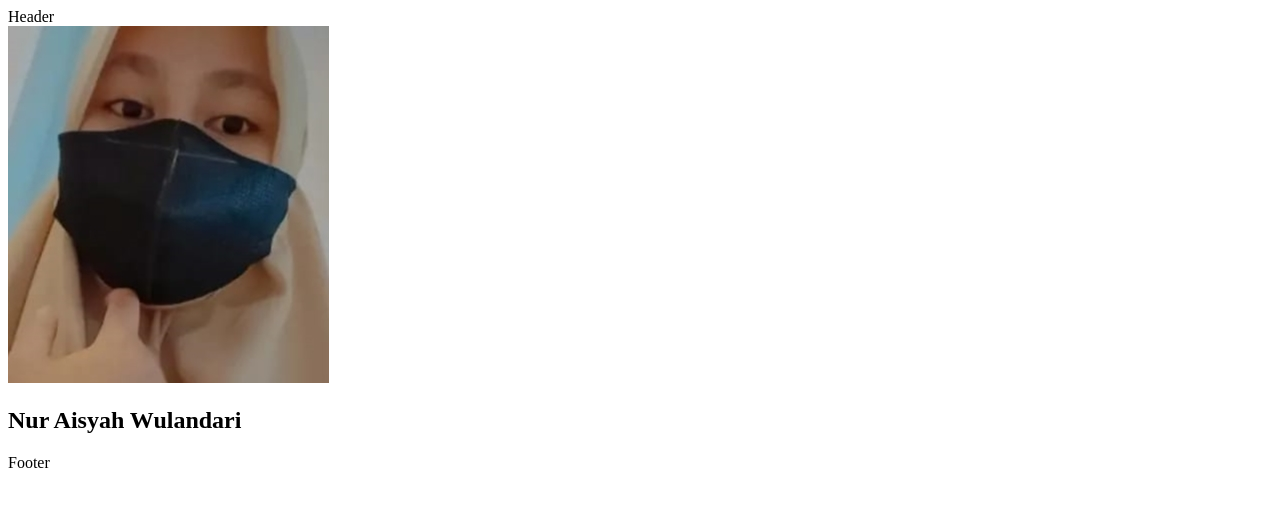
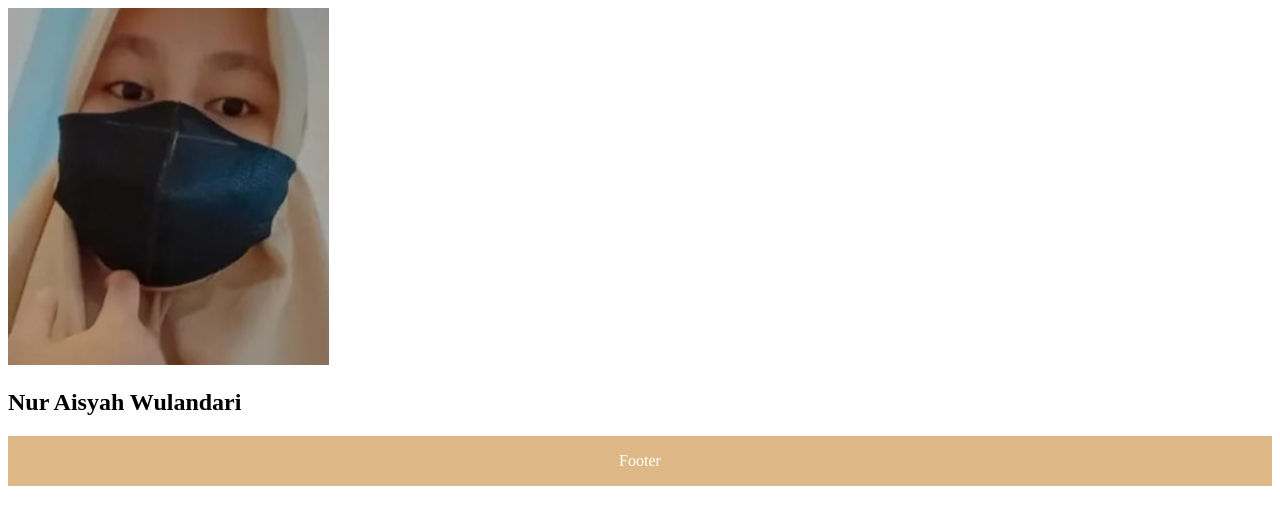
Before and after one commit to NurAisyahWulandari/laporan6, a plain HTML site: page index.html in a window 1280 px wide. Drawn offline with Linux system fonts and the light colour scheme.

Commit message:
added link rel to style.css and delete div header

```diff
--- a/index.html
+++ b/index.html
@@ -4,9 +4,9 @@
     <meta charset="UTF-8">
     <meta name="viewport" content="width=device-width, initial-scale=1.0">
     <title>Document</title>
+    <link rel="stylesheet" href="style.css">
 </head>
 <body>
-    <div id="header">Header</div>
     <div id="profile-container">
         <img id="profile-image" src="foto  - Copy.jpeg" alt="foto"></img>
         <h2 id="profile-name">Nur Aisyah Wulandari</h2>
```
